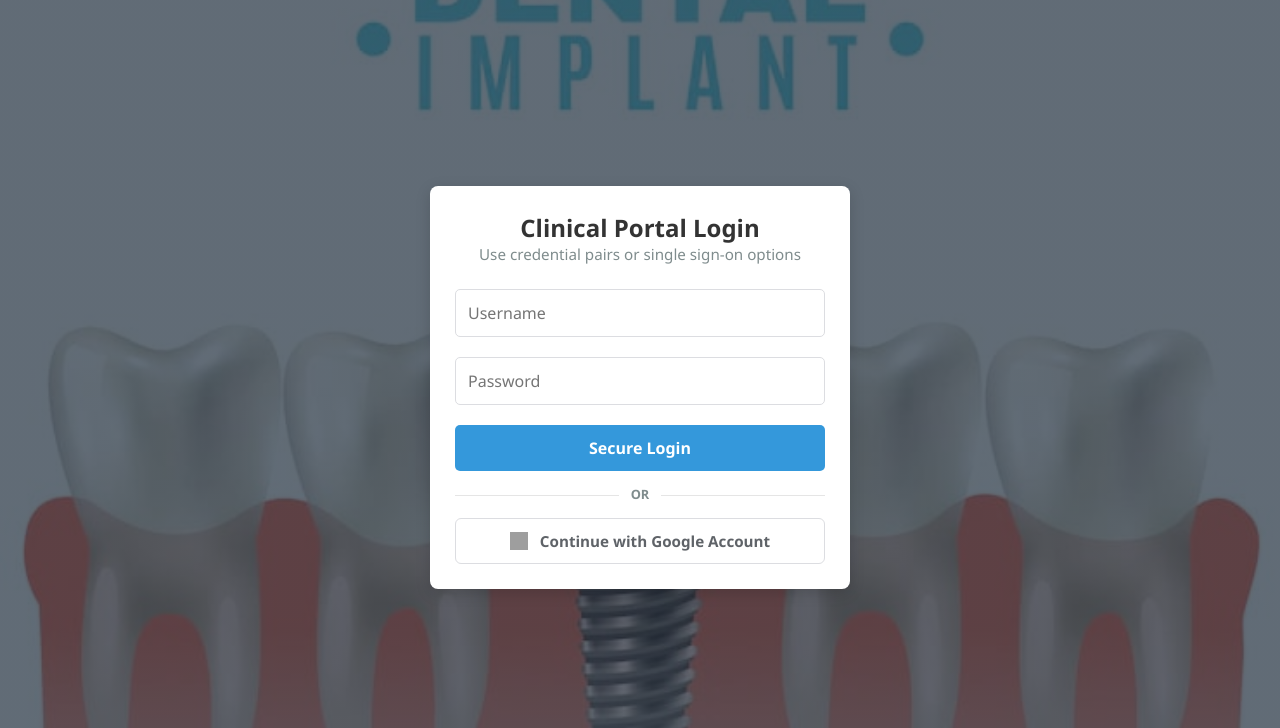
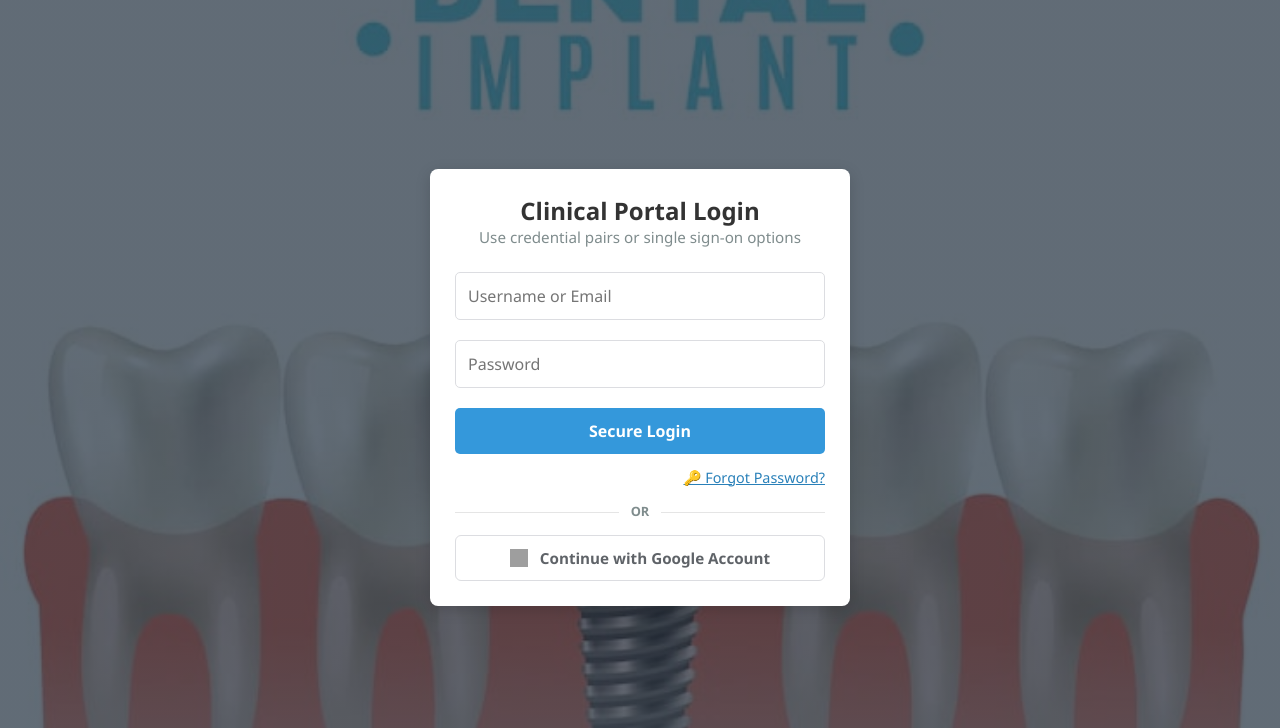
Before and after one commit to gprashanth317/Implant-Prediction, a Flask app: page / in a window 1280 px wide. Shown: the top 728 px of the page. Run offline with Flask 3, Linux system fonts and the light colour scheme; grey boxes are pictures that could not be loaded.

Commit message:
Implement Google setup flow with username registration, forgot password modal, and per-user persistent patient history

```diff
--- a/app.py
+++ b/app.py
@@ -1,4 +1,4 @@
-from flask import Flask, render_template, request, jsonify, session, send_from_directory
+from flask import Flask, render_template, request, jsonify, session
 from flask_sqlalchemy import SQLAlchemy
 from datetime import datetime
 import os
@@ -38,9 +38,11 @@ db = SQLAlchemy(app)
 class User(db.Model):
     id = db.Column(db.Integer, primary_key=True)
     email = db.Column(db.String(150), unique=True, nullable=False)
+    username = db.Column(db.String(150), unique=True, nullable=True)
     name = db.Column(db.String(150), nullable=False)
     joined_date = db.Column(db.String(50), nullable=False)
     password = db.Column(db.String(255), nullable=False, default='password')
+    is_registered = db.Column(db.Boolean, default=True)
     specialty = db.Column(db.String(150), nullable=True, default='Maxillofacial Surgeon')
     clinic_name = db.Column(db.String(150), nullable=True, default='City Dental & Surgical Center')
     license_number = db.Column(db.String(100), nullable=True, default='REG-8849201')
@@ -48,6 +50,7 @@ class User(db.Model):
 
 class PatientHistory(db.Model):
     id = db.Column(db.Integer, primary_key=True)
+    user_id = db.Column(db.Integer, db.ForeignKey('user.id'), nullable=True)
     patient_id = db.Column(db.String(50), nullable=False)
     patient_name = db.Column(db.String(150), nullable=False)
     date = db.Column(db.String(50), nullable=False)
@@ -89,36 +92,37 @@ def home():
 @app.route('/auth/login', methods=['POST'])
 def login():
     data = request.json or {}
-    username = data.get('username', '').strip()
+    user_input = data.get('username', '').strip()
     password = data.get('password', '').strip()
 
-    user = User.query.filter((User.email == username) | (User.name == username)).first()
+    user = User.query.filter((User.username == user_input) | (User.email == user_input)).first()
 
     # Fallback default admin user initialization
-    if not user and (username == 'admin' or username == 'admin@clinicalportal.com'):
-        user = User.query.filter_by(email='admin@clinicalportal.com').first()
-        if not user:
-            user = User(
-                email='admin@clinicalportal.com',
-                name='System Administrator',
-                password='password',
-                joined_date=datetime.now().strftime("%Y-%m-%d"),
-                specialty='Maxillofacial Surgeon',
-                clinic_name='City Dental & Surgical Center',
-                license_number='REG-8849201'
-            )
-            db.session.add(user)
-            db.session.commit()
+    if not user and (user_input == 'admin' or user_input == 'admin@clinicalportal.com'):
+        user = User(
+            email='admin@clinicalportal.com',
+            username='admin',
+            name='System Administrator',
+            password='password',
+            joined_date=datetime.now().strftime("%Y-%m-%d"),
+            is_registered=True,
+            specialty='Maxillofacial Surgeon',
+            clinic_name='City Dental & Surgical Center',
+            license_number='REG-8849201'
+        )
+        db.session.add(user)
+        db.session.commit()
 
-    if user and (user.password == password or (password == 'password' and username == 'admin')):
+    if user and (user.password == password or (password == 'password' and user_input == 'admin')):
         session['user_id'] = user.id
         session['user_name'] = user.name
         session['user_email'] = user.email
+        session['user_username'] = user.username or user.email
         session['joined_date'] = user.joined_date
 
         return jsonify({"status": "success", "message": "Authenticated successfully."})
 
-    return jsonify({"status": "error", "message": "Invalid username or password."}), 401
+    return jsonify({"status": "error", "message": "Invalid username/email or password."}), 401
 
 @app.route('/auth/google', methods=['POST'])
 def google_auth():
@@ -126,17 +130,18 @@ def google_auth():
     email = data.get('email', '').strip()
     name = data.get('name', '').strip()
 
-    if not email or not name:
-        return jsonify({"status": "error", "message": "Email and name are required."}), 400
+    if not email:
+        return jsonify({"status": "error", "message": "Email is required."}), 400
 
     user = User.query.filter_by(email=email).first()
 
     if not user:
         user = User(
             email=email,
-            name=name,
-            password='google_authenticated',
+            name=name or 'Doctor User',
+            password='google_temp_password',
             joined_date=datetime.now().strftime("%Y-%m-%d"),
+            is_registered=False,
             specialty='Dental Practitioner',
             clinic_name='Medical Center',
             license_number='REG-PENDING'
@@ -144,12 +149,83 @@ def google_auth():
         db.session.add(user)
         db.session.commit()
 
+    # Check if user needs username/password setup
+    if not user.is_registered or not user.username:
+        return jsonify({
+            "status": "setup_required",
+            "message": "First time Google login. Please set up your Username and Password.",
+            "email": user.email,
+            "name": user.name
+        })
+
     session['user_id'] = user.id
     session['user_name'] = user.name
     session['user_email'] = user.email
+    session['user_username'] = user.username
     session['joined_date'] = user.joined_date
 
     return jsonify({"status": "success", "message": "Google authentication verified."})
+
+@app.route('/auth/complete_setup', methods=['POST'])
+def complete_setup():
+    data = request.json or {}
+    email = data.get('email', '').strip()
+    desired_username = data.get('username', '').strip()
+    desired_password = data.get('password', '').strip()
+    full_name = data.get('name', '').strip()
+
+    if not email or not desired_username or not desired_password:
+        return jsonify({"status": "error", "message": "All setup fields are required."}), 400
+
+    user = User.query.filter_by(email=email).first()
+    if not user:
+        return jsonify({"status": "error", "message": "User record not found for email."}), 404
+
+    # Check if username is taken by another account
+    existing_username = User.query.filter(User.username == desired_username, User.id != user.id).first()
+    if existing_username:
+        return jsonify({"status": "error", "message": "Username is already taken. Please choose another."}), 400
+
+    user.username = desired_username
+    user.password = desired_password
+    if full_name:
+        user.name = full_name
+    user.is_registered = True
+    db.session.commit()
+
+    session['user_id'] = user.id
+    session['user_name'] = user.name
+    session['user_email'] = user.email
+    session['user_username'] = user.username
+    session['joined_date'] = user.joined_date
+
+    return jsonify({"status": "success", "message": "Account setup complete! You are now logged in."})
+
+@app.route('/auth/forgot_password', methods=['POST'])
+def forgot_password():
+    data = request.json or {}
+    email = data.get('email', '').strip()
+    new_password = data.get('new_password', '').strip()
+    confirm_password = data.get('confirm_password', '').strip()
+
+    if not email or not new_password or not confirm_password:
+        return jsonify({"status": "error", "message": "Email and new password fields are required."}), 400
+
+    if new_password != confirm_password:
+        return jsonify({"status": "error", "message": "New password and confirmation do not match."}), 400
+
+    if len(new_password) < 6:
+        return jsonify({"status": "error", "message": "Password must be at least 6 characters long."}), 400
+
+    user = User.query.filter_by(email=email).first()
+    if not user:
+        return jsonify({"status": "error", "message": "No account found with that email address."}), 404
+
+    user.password = new_password
+    user.is_registered = True
+    db.session.commit()
+
+    return jsonify({"status": "success", "message": "Password reset successfully! You can now log in."})
 
 @app.route('/auth/logout', methods=['POST'])
 def logout():
@@ -165,6 +241,7 @@ def get_profile():
             "status": "success",
             "name": session.get('user_name', 'Practitioner'),
             "email": session.get('user_email', 'doctor@clinic.com'),
+            "username": session.get('user_username', 'doctor'),
             "joined": session.get('joined_date', '2026-01-01'),
             "specialty": "Maxillofacial Surgeon",
             "clinic_name": "City Dental & Surgical Center",
@@ -178,6 +255,7 @@ def get_profile():
         "status": "success",
         "name": user.name,
         "email": user.email,
+        "username": user.username or user.email,
         "joined": user.joined_date,
         "specialty": user.specialty or "Maxillofacial Surgeon",
         "clinic_name": user.clinic_name or "City Dental & Surgical Center",
@@ -195,7 +273,6 @@ def update_profile():
         if not user:
             return jsonify({"status": "error", "message": "User record not found."}), 404
 
-        # Check if request contains json or multipart form data
         if request.content_type and 'multipart/form-data' in request.content_type:
             new_name = request.form.get('name', '').strip()
             new_email = request.form.get('email', '').strip()
@@ -243,6 +320,7 @@ def update_profile():
             "message": "Profile updated successfully.",
             "name": user.name,
             "email": user.email,
+            "username": user.username or user.email,
             "specialty": user.specialty,
             "clinic_name": user.clinic_name,
             "license_number": user.license_number,
@@ -352,8 +430,10 @@ def predict():
 
         final_score = round(survival_probability, 1)
 
-        # 4. Save to Database
+        # 4. Save to Database linked to current logged-in user
+        user_id = session.get('user_id')
         new_record = PatientHistory(
+            user_id=user_id,
             patient_id=patient_id,
             patient_name=patient_name,
             date=datetime.now().strftime("%Y-%m-%d %H:%M"),
@@ -373,7 +453,8 @@ def predict():
 @app.route('/get_history', methods=['GET'])
 @login_required
 def get_history():
-    records = PatientHistory.query.all()
+    user_id = session.get('user_id')
+    records = PatientHistory.query.filter((PatientHistory.user_id == user_id) | (PatientHistory.user_id == None)).all()
     history_data = []
     for record in records:
         history_data.append({
@@ -389,8 +470,11 @@ def get_history():
 @login_required
 def delete_history(record_id):
     try:
+        user_id = session.get('user_id')
         record = db.session.get(PatientHistory, record_id)
         if record:
+            if record.user_id and record.user_id != user_id:
+                return jsonify({'status': 'error', 'message': 'Unauthorized to delete this record.'}), 403
             db.session.delete(record)
             db.session.commit()
             return jsonify({'status': 'success', 'message': 'Record successfully deleted.'})
--- a/static/script.js
+++ b/static/script.js
@@ -5,6 +5,26 @@ function changeBackground(imageName) {
 changeBackground('loginpage.jpg');
 
 // --- 1. ACCESS VALIDATION & SERVER AUTHENTICATION ---
+function toggleLoginCard(cardType) {
+    const loginCard = document.querySelector('.card.login-card');
+    const setupCard = document.getElementById('google-setup-card');
+    const forgotCard = document.getElementById('forgot-password-card');
+
+    if (cardType === 'setup') {
+        loginCard.classList.add('hidden');
+        forgotCard.classList.add('hidden');
+        setupCard.classList.remove('hidden');
+    } else if (cardType === 'forgot') {
+        loginCard.classList.add('hidden');
+        setupCard.classList.add('hidden');
+        forgotCard.classList.remove('hidden');
+    } else {
+        setupCard.classList.add('hidden');
+        forgotCard.classList.add('hidden');
+        loginCard.classList.remove('hidden');
+    }
+}
+
 document.getElementById('login-form').addEventListener('submit', async function(e) {
     e.preventDefault();
     const user = document.getElementById('username').value;
@@ -32,9 +52,9 @@ document.getElementById('login-form').addEventListener('submit', async function(
 });
 
 document.getElementById('google-login-btn').addEventListener('click', async function() {
-    const mockGoogleName = prompt("Simulating Google OAuth.\nWhat is your Name?", "Dr. Sarah Smith");
-    const mockGoogleEmail = prompt("What is your Google Email?", "sarah.smith@clinic.com");
-    if (!mockGoogleName || !mockGoogleEmail) return;
+    const mockGoogleEmail = prompt("Google Identity Sign-In\nEnter your Google Email address:", "doctor.sarah@clinic.com");
+    if (!mockGoogleEmail) return;
+    const mockGoogleName = prompt("Enter your Name:", "Dr. Sarah Smith") || "Doctor User";
 
     try {
         const response = await fetch('/auth/google', {
@@ -46,15 +66,100 @@ document.getElementById('google-login-btn').addEventListener('click', async func
         const result = await response.json();
         if (response.ok && result.status === 'success') {
             successfulAuthTransition();
+        } else if (result.status === 'setup_required') {
+            document.getElementById('setup-email').value = result.email;
+            document.getElementById('setup-name').value = result.name;
+            document.getElementById('setup-username').value = result.email.split('@')[0];
+            toggleLoginCard('setup');
         } else {
             alert(`Authentication Error: ${result.message}`);
         }
     } catch (err) {
-        alert("Server connection error during OAuth simulation.");
+        alert("Server connection error during Google sign-in.");
+    }
+});
+
+document.getElementById('google-setup-form').addEventListener('submit', async function(e) {
+    e.preventDefault();
+    const email = document.getElementById('setup-email').value;
+    const name = document.getElementById('setup-name').value;
+    const username = document.getElementById('setup-username').value;
+    const password = document.getElementById('setup-password').value;
+    const errorDiv = document.getElementById('setup-error');
+
+    errorDiv.classList.add('hidden');
+
+    try {
+        const response = await fetch('/auth/complete_setup', {
+            method: 'POST',
+            headers: { 'Content-Type': 'application/json' },
+            body: JSON.stringify({ email, name, username, password })
+        });
+
+        const result = await response.json();
+        if (response.ok && result.status === 'success') {
+            alert(result.message);
+            successfulAuthTransition();
+        } else {
+            errorDiv.textContent = result.message || 'Setup failed.';
+            errorDiv.classList.remove('hidden');
+        }
+    } catch (err) {
+        errorDiv.textContent = 'Server connection error.';
+        errorDiv.classList.remove('hidden');
+    }
+});
+
+document.getElementById('forgot-password-form').addEventListener('submit', async function(e) {
+    e.preventDefault();
+    const email = document.getElementById('forgot-email').value;
+    const newPassword = document.getElementById('forgot-new-password').value;
+    const confirmPassword = document.getElementById('forgot-confirm-password').value;
+    const msgDiv = document.getElementById('forgot-msg');
+
+    msgDiv.classList.add('hidden');
+
+    if (newPassword !== confirmPassword) {
+        msgDiv.style.color = '#c62828';
+        msgDiv.textContent = '❌ New password and confirmation do not match.';
+        msgDiv.classList.remove('hidden');
+        return;
+    }
+
+    try {
+        const response = await fetch('/auth/forgot_password', {
+            method: 'POST',
+            headers: { 'Content-Type': 'application/json' },
+            body: JSON.stringify({
+                email: email,
+                new_password: newPassword,
+                confirm_password: confirmPassword
+            })
+        });
+
+        const result = await response.json();
+        if (response.ok && result.status === 'success') {
+            msgDiv.style.color = '#2e7d32';
+            msgDiv.textContent = '✅ ' + result.message;
+            msgDiv.classList.remove('hidden');
+
+            setTimeout(() => {
+                toggleLoginCard('login');
+            }, 1800);
+        } else {
+            msgDiv.style.color = '#c62828';
+            msgDiv.textContent = '❌ ' + (result.message || 'Password reset failed.');
+            msgDiv.classList.remove('hidden');
+        }
+    } catch (err) {
+        msgDiv.style.color = '#c62828';
+        msgDiv.textContent = '❌ Server connection error.';
+        msgDiv.classList.remove('hidden');
     }
 });
 
 function successfulAuthTransition() {
+    toggleLoginCard('login');
     document.getElementById('login-view').classList.add('hidden');
     document.getElementById('app-view').classList.remove('hidden');
     document.getElementById('login-error').classList.add('hidden');
--- a/templates/index.html
+++ b/templates/index.html
@@ -28,10 +28,13 @@
             <p class="login-subtitle">Use credential pairs or single sign-on options</p>
 
             <form id="login-form">
-                <div class="form-group"><input type="text" id="username" placeholder="Username" required></div>
+                <div class="form-group"><input type="text" id="username" placeholder="Username or Email" required></div>
                 <div class="form-group"><input type="password" id="password" placeholder="Password" required></div>
                 <button type="submit" class="btn-primary">Secure Login</button>
                 <p id="login-error" class="hidden">Invalid credentials. Please try again.</p>
+                <div style="margin-top: 12px; text-align: right;">
+                    <a href="javascript:void(0)" onclick="toggleLoginCard('forgot')" style="color: #2980b9; text-decoration: underline; font-size: 0.9rem;">🔑 Forgot Password?</a>
+                </div>
             </form>
 
             <div class="auth-divider"><span>OR</span></div>
@@ -39,6 +42,36 @@
                 <img src="https://fonts.gstatic.com/s/i/productlogos/googleg/v6/web-24dp/logo_googleg_color_24dp.png" alt="Google Identity Logo">
                 Continue with Google Account
             </button>
+        </div>
+
+        <!-- Google Setup Card (First-time Username & Password Setup) -->
+        <div id="google-setup-card" class="card login-card hidden" style="margin-top: 20px;">
+            <h2>Complete Account Setup</h2>
+            <p class="login-subtitle">Set up a unique Username & Password for direct logins</p>
+            <form id="google-setup-form">
+                <input type="hidden" id="setup-email">
+                <div class="form-group"><input type="text" id="setup-name" placeholder="Full Name" required></div>
+                <div class="form-group"><input type="text" id="setup-username" placeholder="Choose Unique Username" required></div>
+                <div class="form-group"><input type="password" id="setup-password" placeholder="Set Account Password" minlength="6" required></div>
+                <div id="setup-error" class="hidden" style="color: #c62828; margin-bottom: 10px; font-weight: bold;"></div>
+                <button type="submit" class="btn-primary">Complete Registration & Login</button>
+            </form>
+        </div>
+
+        <!-- Forgot Password Card -->
+        <div id="forgot-password-card" class="card login-card hidden" style="margin-top: 20px;">
+            <h2>Reset Password</h2>
+            <p class="login-subtitle">Enter your registered email address to set a new password</p>
+            <form id="forgot-password-form">
+                <div class="form-group"><input type="email" id="forgot-email" placeholder="Registered Email Address" required></div>
+                <div class="form-group"><input type="password" id="forgot-new-password" placeholder="New Password" minlength="6" required></div>
+                <div class="form-group"><input type="password" id="forgot-confirm-password" placeholder="Confirm New Password" minlength="6" required></div>
+                <div id="forgot-msg" class="hidden" style="margin-bottom: 10px; font-weight: bold;"></div>
+                <div style="display: flex; gap: 10px;">
+                    <button type="submit" class="btn-primary" style="flex: 1;">Save New Password</button>
+                    <button type="button" class="btn-primary" onclick="toggleLoginCard('login')" style="flex: 1; background: #7f8c8d;">Back to Login</button>
+                </div>
+            </form>
         </div>
     </div>
 
```
